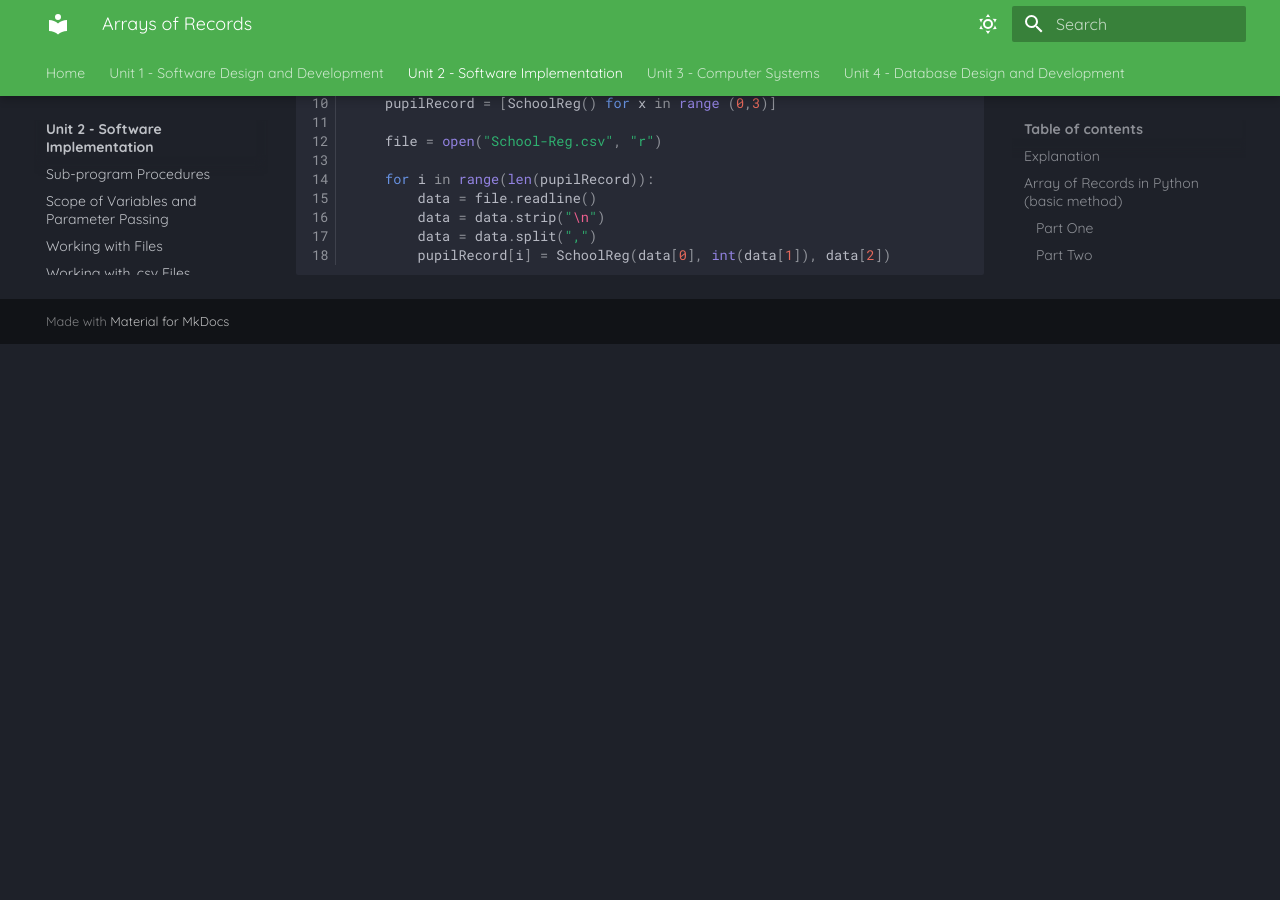
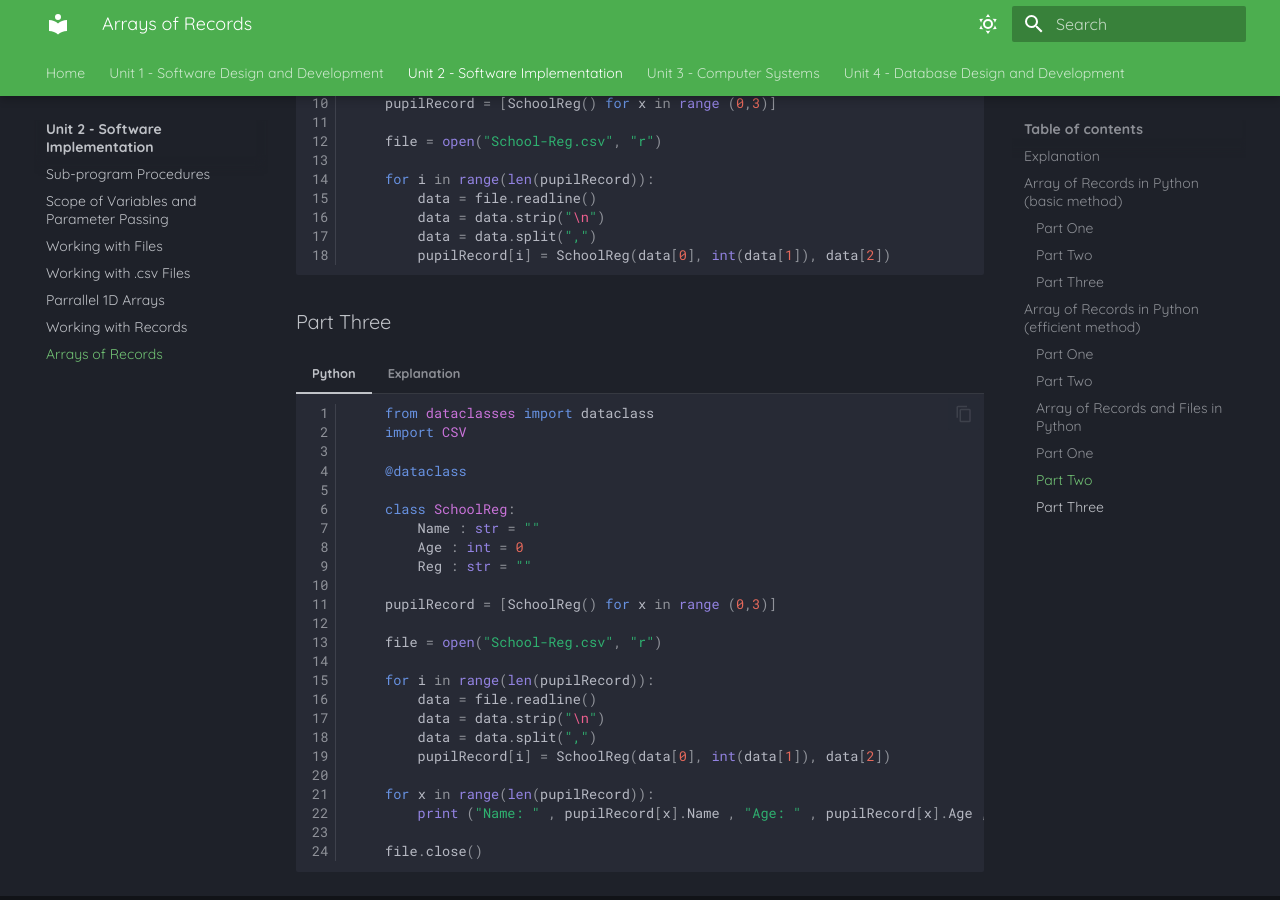
Before and after one commit to Mr-Wood-CS/Higher-Computing-Science-MD-Files, an MkDocs documentation site: the page built from docs/SI/09-Arrays-of-Records.md, in a window 1280 px wide and 900 px high, scrolled down 3468 px. Built offline with MkDocs 1.6.1 and Material for MkDocs 9.7.7, drawn with Linux system fonts in a browser that asks for light colours; before the commit the page ends 3812 px from its top, so only the background shows below that.

Commit message:
Update 09-Arrays-of-Records.md

````diff
--- a/docs/SI/09-Arrays-of-Records.md
+++ b/docs/SI/09-Arrays-of-Records.md
@@ -269,3 +269,45 @@ These boxes are part of a record, and we can easily look inside each one to see
 		```
 	__Line 19 - pupilRecord[i] = SchoolReg(data[0], int(data[1]), data[2])__
 	This line takes the pieces of data from the file and creates a SchoolReg object for each student. It fills in the student's name (data[0]), age (data[1]), and registration number (data[2]). The int() function converts the age from a string to a number.
+
+### Part Three
+
+=== "Python"
+
+    ``` python linenums="1"
+		from dataclasses import dataclass
+		import CSV
+
+		@dataclass
+
+		class SchoolReg:
+		    Name : str = ""
+		    Age : int = 0
+		    Reg : str = ""
+
+		pupilRecord = [SchoolReg() for x in range (0,3)]
+
+		file = open("School-Reg.csv", "r")
+
+		for i in range(len(pupilRecord)):
+		    data = file.readline()
+		    data = data.strip("\n")
+		    data = data.split(",")
+		    pupilRecord[i] = SchoolReg(data[0], int(data[1]), data[2])
+
+		for x in range(len(pupilRecord)):
+		    print ("Name: " , pupilRecord[x].Name , "Age: " , pupilRecord[x].Age , "Reg: " , pupilRecord[x].Reg )
+
+		file.close()
+    ```
+
+=== "Explanation"
+
+	__Line 21 - for x in range(len(pupilRecord)):__
+	This is another loop. This time, it goes through each student's record in the list and prints out their information.
+
+	__Line 22 - print("Name: ", pupilRecord[x].Name, "Age: ", pupilRecord[x].Age, "Reg: ", pupilRecord[x].Reg)__
+	This line prints out the student's name, age, and registration number.
+
+	__Line 23 - file.close()__
+	This line closes the file after we are finished reading from it.
````
